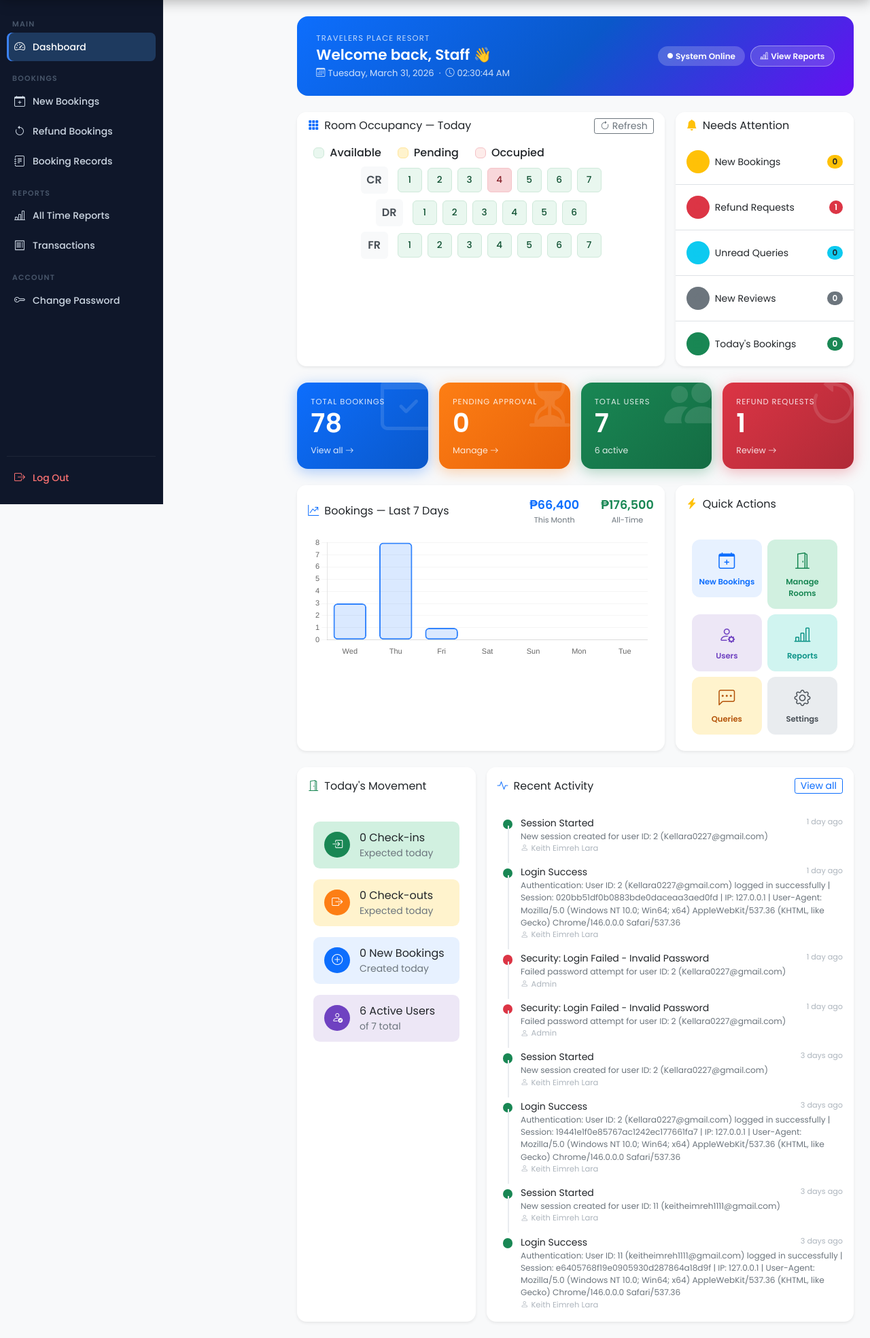
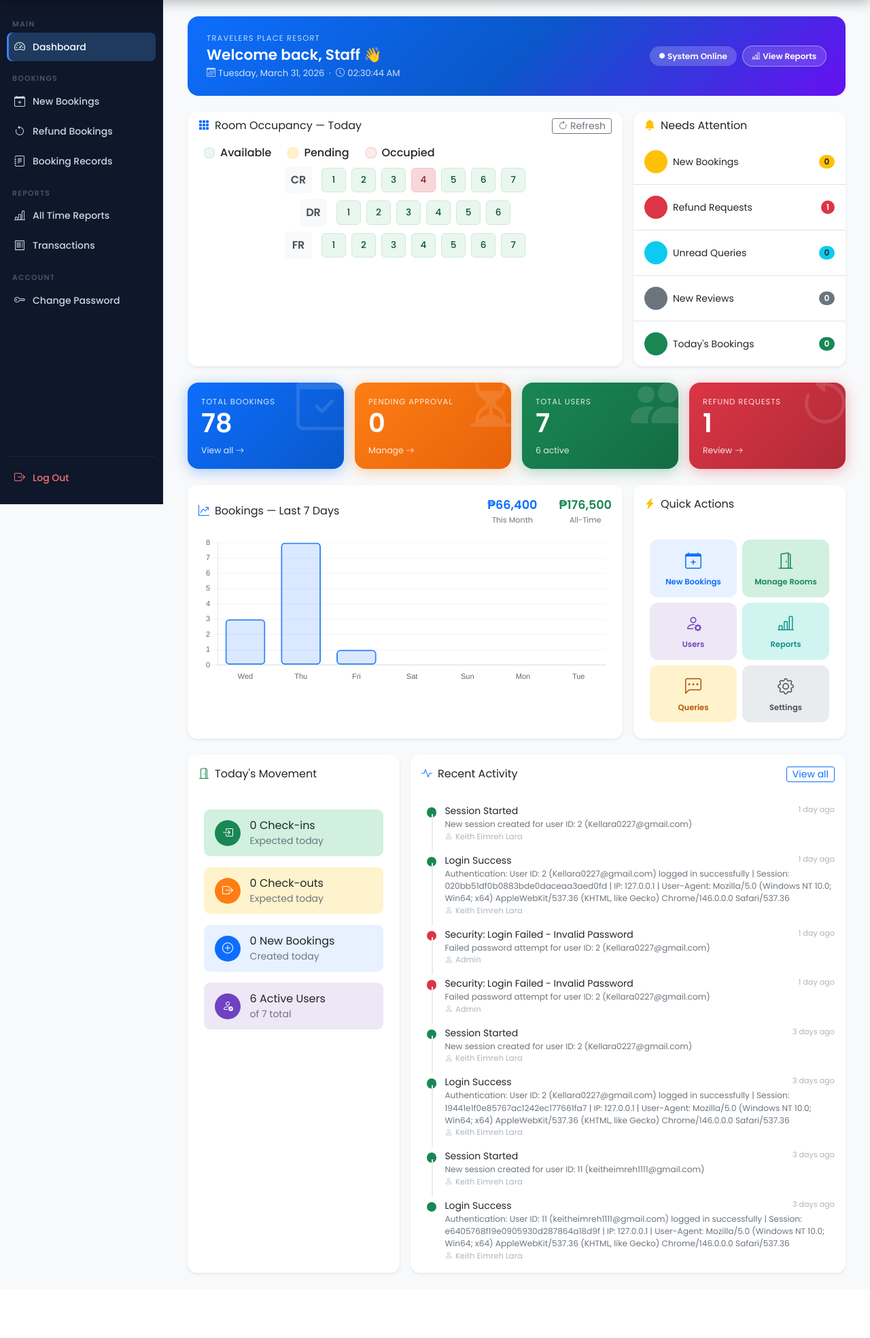
Before and after one commit to Keithlara/SE, a PHP site: page /hbwebsite/admin/dashboard.php in a window 1280 px wide. Shown: the part 58-2027 px from the top of the page at 68% size. After the commit the page ends 1934 px from the top, so only its background shows below. Run offline with PHP 8.4, Linux system fonts and the light colour scheme; a user stored in the database is signed in; data comes from the database, SQL or seed files in the repository; some libraries are stand-ins or nearby versions.

Commit message:
Fix admin panel layout to display content correctly
Apply CSS override to neutralize old column structure, ensuring full-width content display in the admin panel and aligning with the new sidebar and navbar design.

Replit-Commit-Author: Agent
Replit-Commit-Session-Id: cddf57fa-56c8-4115-9b3f-6f59e6d44869
Replit-Commit-Checkpoint-Type: full_checkpoint
Replit-Commit-Event-Id: d58e9778-6df0-46e2-a26c-6197098dcfa7
Replit-Commit-Screenshot-Url: https://storage.googleapis.com/screenshot-production-us-central1/bcbb7438-df24-4c60-aacb-5aaebf0370b1/cddf57fa-56c8-4115-9b3f-6f59e6d44869/Mgvtlse
Replit-Helium-Checkpoint-Created: true

```diff
--- a/admin/inc/header.php
+++ b/admin/inc/header.php
@@ -300,6 +300,16 @@
     backdrop-filter: blur(2px);
   }
 
+  /* ── LAYOUT FIX: neutralise old col-lg-10 ms-auto wrapper still used by many pages ── */
+  #main-content > .row { margin: 0; }
+  #main-content > .row > [class*="col-"] {
+    max-width: 100% !important;
+    width: 100% !important;
+    flex: 0 0 100% !important;
+    margin-left: 0 !important;
+    padding-right: 0;
+  }
+
   /* ── MAIN CONTENT AREA CARDS ── */
   #main-content .card {
     background: #fff;
```
Also changed, not shown: attached_assets/image_1774923925608.png (added), 17 other files.
